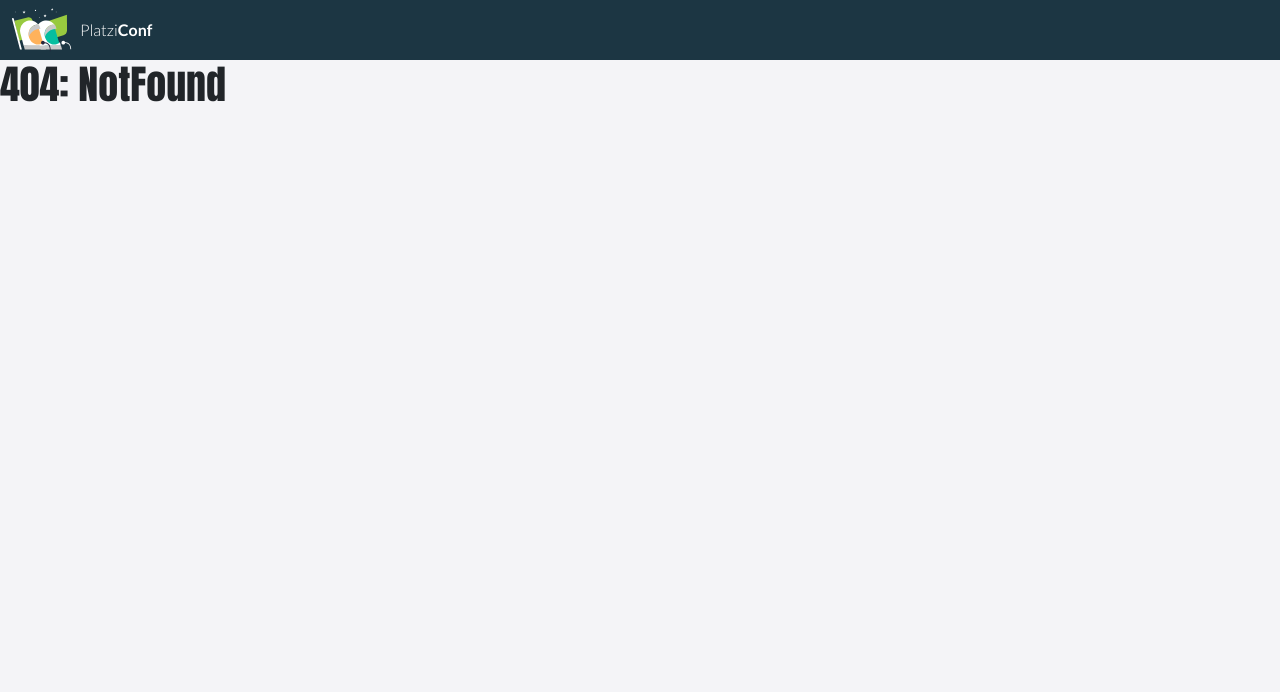
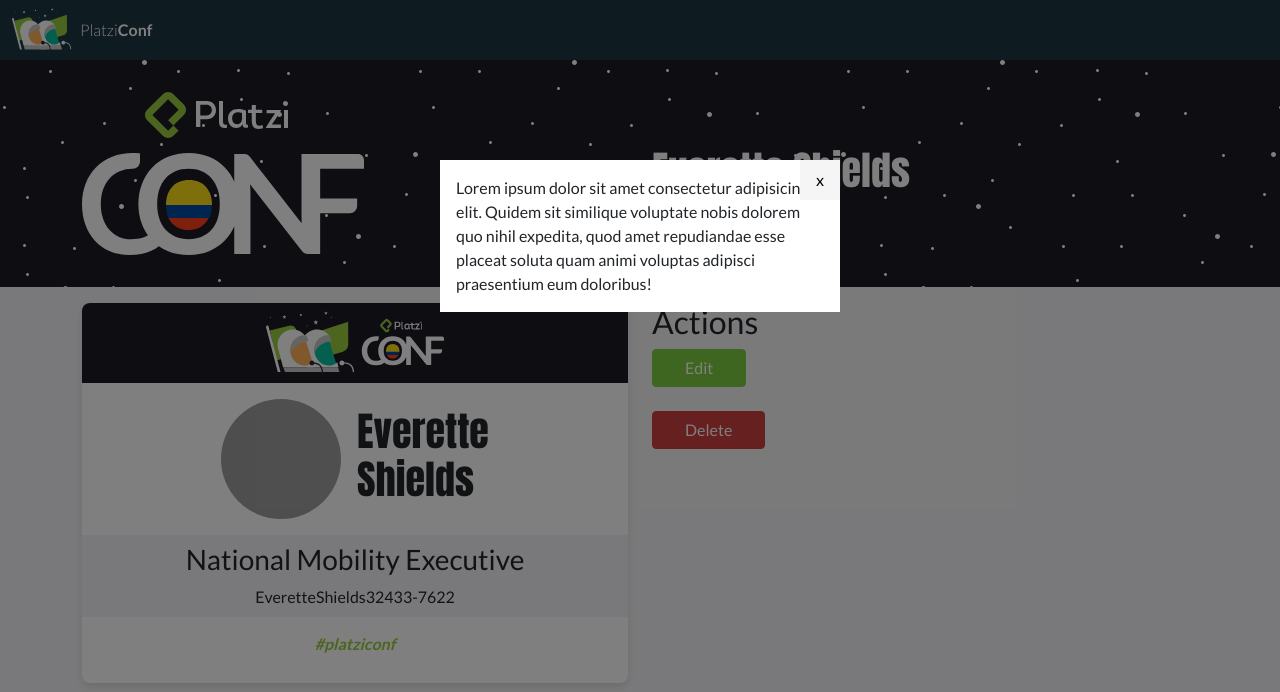
Before and after one commit to rodillo23/platzi-badges, a React app: page /badges/026ed6ef-ead2-4dbd-a4b2-fc745ff694d7 in a window 1280 px wide. Before the commit this address led to /404. Built offline with nearby package versions, Linux system fonts and the light colour scheme; data requests are answered from the project's data file; grey boxes are pictures that could not be loaded.

Commit message:
trabajando con modales

```diff
--- a/public/index.html
+++ b/public/index.html
@@ -9,6 +9,8 @@
 
 <body>
   <div id="app"></div>
+  <div id="modal"></div>
+
 </body>
 
 </html>
--- a/server/db.json
+++ b/server/db.json
@@ -2,11 +2,11 @@
   "badges": [
     {
       "id": "2de30c42-9deb-40fc-a41f-05e62b5939a7",
-      "firstName": "Fredyy",
+      "firstName": "Fredyyna",
       "lastName": "Vega",
       "email": "freddier@gmail.com",
       "jobTitle": "CEO Platzi",
-      "twitter": "@freddier",
+      "twitter": "freddier",
       "avatarUrl": "https://www.gravatar.com/avatar/f63a9c45aca0e7e7de0782a6b1dff40b?d=identicon"
     },
     {
@@ -30,7 +30,7 @@
     {
       "id": "a9748581-dfdc-4a78-930d-5205a2ccef48",
       "firstName": "Tatyana",
-      "lastName": "Von",
+      "lastName": "Vonludwits",
       "email": "Herminio.Schmeler@hotmail.com",
       "jobTitle": "Central Branding Representative",
       "twitter": "TatyanaVon35871-3686",
@@ -480,6 +480,14 @@
       "jobTitle": "princess",
       "twitter": "saris",
       "id": "mHUx1g9"
+    },
+    {
+      "firstName": "samanthita",
+      "lastName": "figueroa",
+      "email": "samy@gmail.com",
+      "jobTitle": "engineer",
+      "twitter": "princesssss",
+      "id": "Jkx3YuX"
     }
   ]
 }
--- a/src/components/App.js
+++ b/src/components/App.js
@@ -6,6 +6,7 @@
 import Layout from './Layout';
 import HomePage from '../pages/HomePage';
 import BadgeEdit from '../pages/BadgeEdit'
+import BadgeDetails from '../pages/BadgeDetailsContainer'
 
 function App(){
   return(
@@ -16,6 +17,7 @@
           <Route exact path="/badges" component={Badges}/>
           <Route exact path="/badges/new" component={BadgeNew}/>
           <Route exact path="/badges/:badgeId/edit" component={BadgeEdit}/>
+          <Route exact path="/badges/:badgeId" component={BadgeDetails}/>
           <Route path="/404" component={NotFound}/>
           <Redirect from="*" to="/404"/>
         </Switch>
--- a/src/components/BadgesList.js
+++ b/src/components/BadgesList.js
@@ -21,7 +21,7 @@
           this.props.badges.map( badge => {
             return (
               <li key={badge.id}>
-                <Link to={`/badges/${badge.id}/edit`} className="text-reset text-decoration-none" badge={badge}>
+                <Link to={`/badges/${badge.id}`} className="text-reset text-decoration-none" badge={badge}>
                   <div className="card__container">
                     <div className="badge__container-img">
                       {
--- /dev/null
+++ b/src/components/Modal.js
@@ -0,0 +1,22 @@
+import React from 'react'
+import ReactDOM from 'react-dom'
+import './styles/Modal.css'
+
+function Modal({isOpen, children}){
+  if (!isOpen) {
+    return null
+  }
+  return(
+    ReactDOM.createPortal(
+      <div className="Modal">
+        <div className="Modal__container">
+          <button className="Modal__close-button">x</button>
+          {children}
+        </div>
+      </div>,
+      document.getElementById('modal')
+    )
+  )
+}
+
+export default Modal
--- /dev/null
+++ b/src/components/styles/Modal.css
@@ -0,0 +1,29 @@
+.Modal {
+  position: fixed;
+  top: 0;
+  left: 0;
+  bottom: 0;
+  right: 0;
+  background-color: rgba(0, 0, 0, 0.5);
+
+  display: flex;
+  flex-direction: column;
+  align-items: center;
+}
+
+.Modal__container {
+  position: relative;
+  top: 10rem;
+  background-color: #ffffff;
+  padding: 1rem;
+  width: 400px;
+}
+
+.Modal__close-button {
+  position: absolute;
+  top: 0;
+  right: 0;
+  border: 0;
+  background-color: #F5F5F5;
+  padding: 0.5rem 1rem;
+}
--- /dev/null
+++ b/src/pages/BadgeDetails.js
@@ -0,0 +1,54 @@
+import React from 'react'
+import "./styles/BadgeDetails.css";
+import Logo from "../images/platziconf-logo.svg";
+import Badge from "../components/Badge";
+import { Link } from "react-router-dom";
+import Modal from '../components/Modal'
+
+function BadgeDetails({badge}){
+  return(
+    <div>
+      <div className="BadgeDetails__hero">
+        <div className="container">
+          <div className="row">
+            <div className="col-6">
+              <img src={Logo} alt="Logo de la conferencia" />
+            </div>
+            <div className="col-6 BadgeDetails__hero-attendant-name">
+              <h1>
+                {badge.firstName} {badge.lastName}
+              </h1>
+            </div>
+          </div>
+        </div>
+      </div>
+
+      <div className="container">
+        <div className="row">
+          <div className="col-6">
+            <Badge
+              firstName={badge.firstName}
+              lastName={badge.lastName}
+              email={badge.email}
+              twitter={badge.twitter}
+              jobTitle={badge.jobTitle}
+            />
+          </div>
+          <div className="col-6">
+            <h2>Actions</h2>
+            <div>
+              <Link to={`/badges/${badge.id}/edit`} className="btn btn-primary mb-4">Edit</Link>
+            </div>
+
+            <div>
+              <button className="btn btn-danger">Delete</button>
+              <Modal isOpen={true}>Lorem ipsum dolor sit amet consectetur adipisicing elit. Quidem sit similique voluptate nobis dolorem quo nihil expedita, quod amet repudiandae esse placeat soluta quam animi voluptas adipisci praesentium eum doloribus!</Modal>
+            </div>
+          </div>
+        </div>
+      </div>
+    </div>
+  )
+}
+
+export default BadgeDetails
--- /dev/null
+++ b/src/pages/BadgeDetailsContainer.js
@@ -0,0 +1,43 @@
+import React from "react";
+
+import api from "../api";
+import Loading from "../components/PageLoading";
+import BadgeDetails from "./BadgeDetails";
+
+
+
+class BadgeDetailsContainer extends React.Component {
+  state = {
+    loading: true,
+    error: null,
+    data: undefined,
+  };
+
+  componentDidMount() {
+    this.getBadge();
+  }
+
+  getBadge = async () => {
+    this.setState({ loading: true, error: null });
+    try {
+      const data = await api.badges.read(this.props.match.params.badgeId);
+      console.log(data);
+      this.setState({ loading: false, data });
+    } catch (error) {
+      this.setState({ loading: false, error });
+    }
+  };
+
+  render() {
+
+    if (this.state.loading) {
+      return <Loading />;
+    }
+
+    return (
+      <BadgeDetails badge={this.state.data}/>
+    );
+  }
+}
+
+export default BadgeDetailsContainer;
--- /dev/null
+++ b/src/pages/styles/BadgeDetails.css
@@ -0,0 +1,20 @@
+.BadgeDetails__hero {
+  width: 100%;
+  padding: 2rem 0;
+  background: url('../../images/stars.svg'), #1B1B25;
+  background-repeat: repeat;
+  margin-bottom: 1rem;
+  color: #ffffff;
+}
+
+.BadgeDetails__hero-attendant-name {
+  display: flex;
+  flex-direction: column;
+  justify-content: center;
+}
+
+.BadgeDetails__buttons {
+  display: flex;
+  justify-content: flex-end;
+  margin-bottom: 1rem;
+}
```
